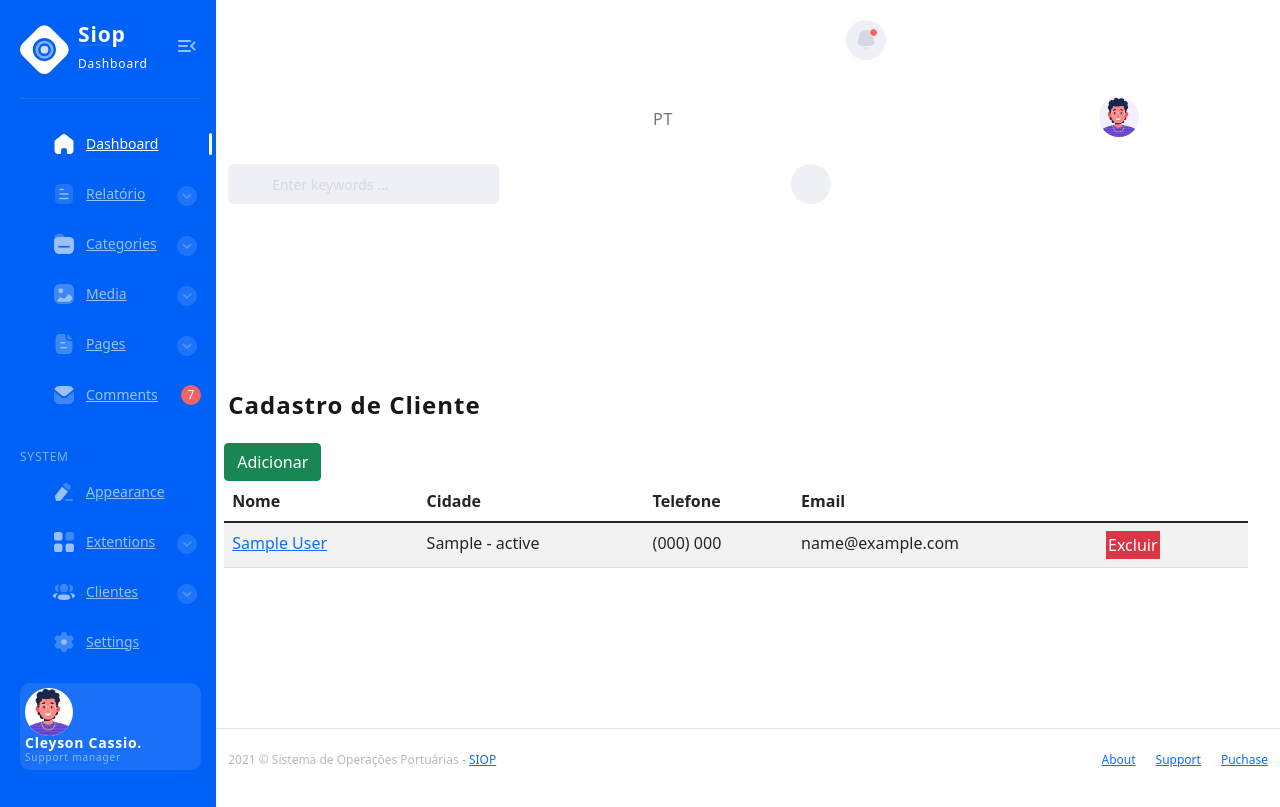
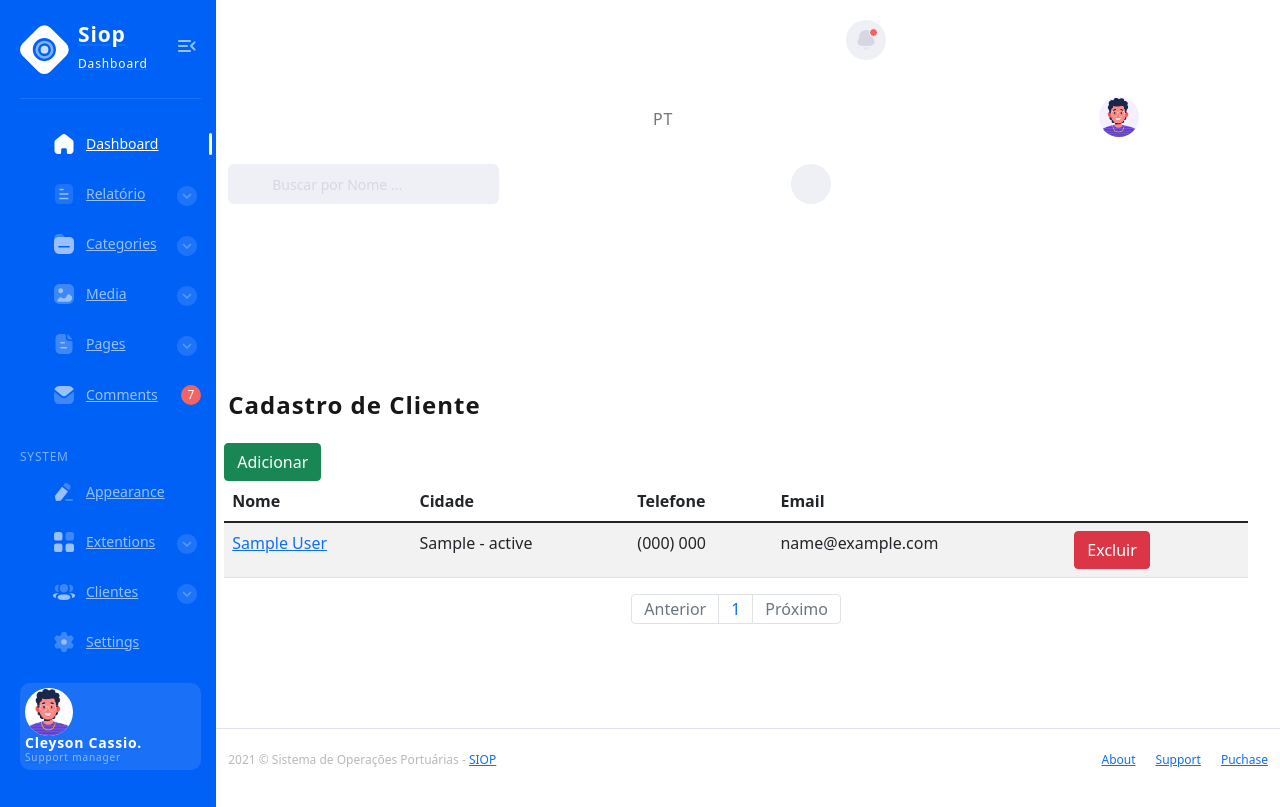
Before and after one commit to cleysoncassio/web, a Django app: page /cliente/list/ in a window 1280 px wide. Run offline with Django 3.2, Linux system fonts and the light colour scheme; tables that the repository leaves empty hold one stand-in row (values such as "Sample post"); some libraries are stand-ins or nearby versions.

Commit message:
Inserido paginação

```diff
--- a/appweb/base/templates/base/base.html
+++ b/appweb/base/templates/base/base.html
@@ -156,7 +156,7 @@
                     </a>
                     <ul class="cat-sub-menu">
                         <li>
-                            <a href="{% url 'cliente:cliente_list' %}">Cadastro</a>
+                            <a href="{% url 'cliente:cliente_list' %}">Novo</a>
                         </li>
                         <li>
                             <a href="users-02.html">Users-02</a>
@@ -189,7 +189,7 @@
     <div class="main-nav-start">
       <div class="search-wrapper">
         <i data-feather="search" aria-hidden="true"></i>
-        <input type="text" placeholder="Enter keywords ..." required>
+        <input type="text" placeholder="Buscar por Nome ..." required>
       </div>
     </div>
     <div class="main-nav-end">
--- a/cliente/models.py
+++ b/cliente/models.py
@@ -32,6 +32,9 @@ class Cliente(models.Model):
     def get_absolute_url(self):
         return reverse("cliente:cliente-update", kwargs={"id": self.id})
 
+    def get_delete_url(self):
+        return reverse("cliente:cliente-delete", kwargs={"id": self.id})
+
 
 
     class Meta:
--- a/cliente/templates/cliente/cliente_list.html
+++ b/cliente/templates/cliente/cliente_list.html
@@ -197,13 +197,56 @@
                                 <td> {{ cliente.get_full_city }}</td>
                                 <td> {{ cliente.get_full_phone_number }}</td>
                                 <td> {{ cliente.email }}</td>
-                                <td><button type="button" class="'btn btn-danger">Excluir</button></td>
+                                <form method="post" action="{{ cliente.get_delete_url }}">{% csrf_token %}
+                                <td><button type="submit" class="btn btn-danger">Excluir</button></td>
+                                    <!-- Inclusão de Modal- aviso de exclusão -->
+                                    <div class="modal" tabindex="-1">
+                                      <div class="modal-dialog">
+                                        <div class="modal-content">
+                                          <div class="modal-header">
+                                            <h5 class="modal-title">Modal title</h5>
+                                            <button type="button" class="btn-close" data-bs-dismiss="modal" aria-label="Close"></button>
+                                          </div>
+                                          <div class="modal-body">
+                                            <p>Modal body text goes here.</p>
+                                          </div>
+                                          <div class="modal-footer">
+                                            <button type="button" class="btn btn-secondary" data-bs-dismiss="modal">Close</button>
+                                            <button type="button" class="btn btn-primary">Save changes</button>
+                                          </div>
+                                        </div>
+                                      </div>
+                                    </div>
+                                </form>
                                 <td></td>
                            </tr>
                         {% endfor %}
                       </tbody>
                     </table>
-                    </div>
+
+                  <ul class="pagination justify-content-center">
+                    {% if page_obj.has_previous %}
+                      <li class="page-item"><a class="page-link"
+                          href="?page={{ page_obj.previous_page_number}}">Anterior</a></li>
+                        {% else %}
+                      <li class="page-item disabled"><a class="page-link" href="#">Anterior</a></li>
+                        {% endif %}
+
+                    {% for object in page_obj.paginator.page_range %}
+                    <li class="page-item"><a class="page-link"
+                         href="?page={{ forloop.counter }}">{{ forloop.counter }}</a></li>
+
+                        {% endfor %}
+
+                    {% if page_obj.has_next %}
+                      <li class="page-item"><a class="page-link"
+                          href="?page={{ page_obj.next_page_number}}">Próximo</a></li>
+                        {% else %}
+                      <li class="page-item disabled"><a class="page-link" href="#">Próximo</a></li>
+                        {% endif %}
+                    </li>
+                  </ul>
+                </nav>
      </main>
 </body>
       {% endblock main %}
--- a/cliente/urls.py
+++ b/cliente/urls.py
@@ -2,7 +2,13 @@ from django.urls import path
 
 #from cliente.views import novo
 
-from .views import ClienteListView, ClienteCreateView, ClienteUpdateView
+from .views import (
+
+    ClienteListView,
+    ClienteCreateView,
+    ClienteUpdateView,
+    ClienteDeleteView
+)
 
 
 app_name = "cliente"
@@ -11,4 +17,5 @@ urlpatterns = [
     path('list/', ClienteListView.as_view(), name="cliente_list"),
     path('', ClienteCreateView.as_view(), name="cliente-create"),
     path('<int:id>/', ClienteUpdateView.as_view(), name="cliente-update"),
+    path('<int:id>/delete', ClienteDeleteView.as_view(), name="cliente-delete"),
 ]
--- a/cliente/views.py
+++ b/cliente/views.py
@@ -1,6 +1,11 @@
 # from django.shortcuts import render
 
-from django.views.generic import ListView, CreateView, UpdateView
+from django.views.generic import (
+    ListView,
+    CreateView,
+    UpdateView,
+    DeleteView
+)
 from .models import Cliente
 from .forms import ClienteForm
 from django.urls import reverse
@@ -9,6 +14,7 @@ from django.shortcuts import get_object_or_404
 
 class ClienteListView(ListView):
     template_name = "cliente/cliente_list.html"
+    paginate_by = 4
     model = Cliente
     queryset = Cliente.objects.all()
 
@@ -37,3 +43,13 @@ class ClienteUpdateView(UpdateView):
 
     def get_success_url(self):
         return reverse("cliente:cliente_list")
+
+
+class ClienteDeleteView(DeleteView):
+
+    def get_object(self):
+        id = self.kwargs.get("id")
+        return get_object_or_404(Cliente, id=id)
+
+    def get_success_url(self):
+        return reverse("cliente:cliente_list")
```
